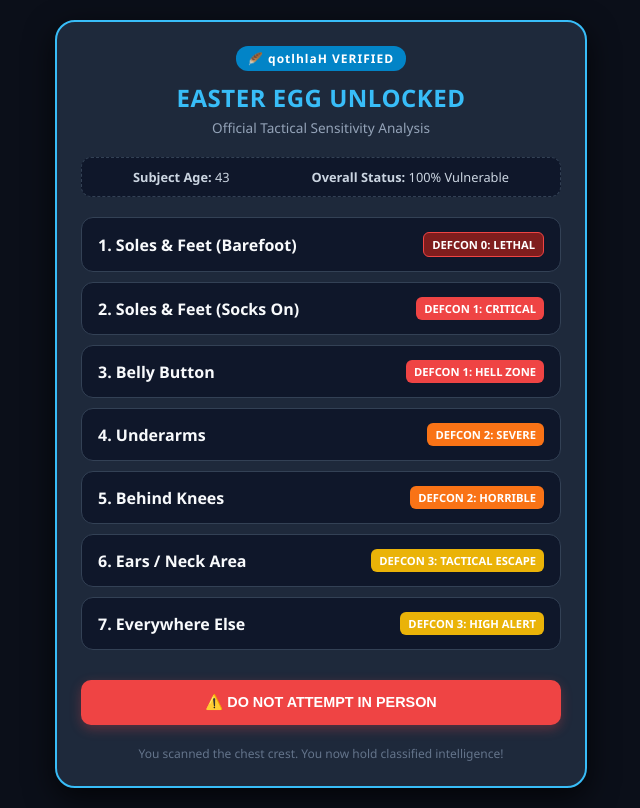
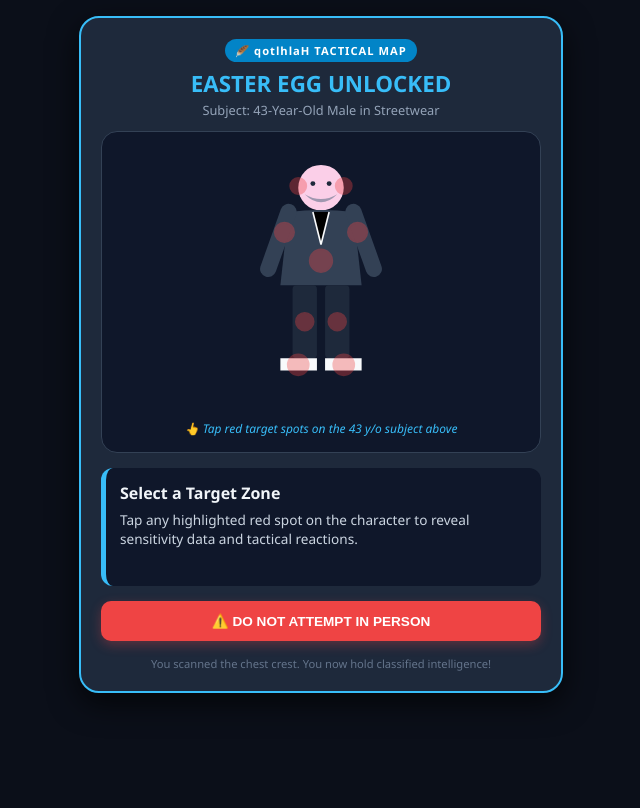
Before and after one commit to qotlhlaH/main, a plain HTML site: page index.html in a window 1280 px wide. Shown: the whole page, without its empty margins (319-959 px from the left). Drawn offline with Linux system fonts and the light colour scheme.

Commit message:
Update index.html

```diff
--- a/index.html
+++ b/index.html
@@ -3,22 +3,22 @@
 <head>
     <meta charset="UTF-8">
     <meta name="viewport" content="width=device-width, initial-scale=1.0">
-    <title>CLASSIFIED: qotlhlaH Subject Assessment</title>
+    <title>CLASSIFIED: qotlhlaH Subject Map</title>
     <style>
         body {
-            font-family: 'Segoe UI', Roboto, Helvetica, Arial, sans-serif;
+            font-family: 'Segoe UI', Roboto, sans-serif;
             background-color: #0b0f19;
             color: #f8fafc;
             margin: 0;
-            padding: 20px;
+            padding: 16px;
             display: flex;
             justify-content: center;
         }
         .container {
-            max-width: 480px;
+            max-width: 440px;
             width: 100%;
             background: #1e293b;
-            padding: 24px;
+            padding: 20px;
             border-radius: 20px;
             box-shadow: 0 10px 30px rgba(0,0,0,0.7);
             border: 2px solid #38bdf8;
@@ -28,194 +28,140 @@
             display: inline-block;
             background: #0284c7;
             color: #fff;
-            font-size: 0.75rem;
+            font-size: 0.7rem;
             font-weight: bold;
-            padding: 4px 12px;
+            padding: 4px 10px;
             border-radius: 12px;
             letter-spacing: 1px;
-            margin-bottom: 10px;
+            margin-bottom: 6px;
         }
-        h1 { color: #38bdf8; margin: 0 0 4px 0; font-size: 1.5rem; letter-spacing: 0.5px; }
-        p.subtitle { color: #94a3b8; font-size: 0.85rem; margin-top: 0; margin-bottom: 20px; }
+        h1 { color: #38bdf8; margin: 0 0 2px 0; font-size: 1.4rem; }
+        p.subtitle { color: #94a3b8; font-size: 0.8rem; margin-top: 0; margin-bottom: 12px; }
 
-        .spec-box {
+        /* Character Canvas Container */
+        .character-box {
+            position: relative;
             background: #0f172a;
-            border-radius: 10px;
-            padding: 10px;
-            font-size: 0.8rem;
-            color: #cbd5e1;
-            margin-bottom: 20px;
-            border: 1px dashed #334155;
-            display: flex;
-            justify-content: space-around;
+            border-radius: 16px;
+            padding: 15px;
+            border: 1px solid #334155;
+            margin-bottom: 15px;
         }
 
-        .spot-card {
-            background: #0f172a;
-            margin: 10px 0;
-            border-radius: 12px;
-            overflow: hidden;
-            border: 1px solid #334155;
+        /* SVG Touch Target Styles */
+        .target-zone {
+            fill: #ef4444;
+            opacity: 0.35;
             cursor: pointer;
             transition: all 0.2s ease;
+            stroke: #ef4444;
+            stroke-width: 2;
         }
-        .spot-card:hover { border-color: #38bdf8; }
-
-        .card-header {
-            padding: 14px 16px;
-            display: flex;
-            justify-content: space-between;
-            align-items: center;
-            font-weight: bold;
+        .target-zone:hover, .target-zone.active {
+            fill: #38bdf8;
+            stroke: #38bdf8;
+            opacity: 0.8;
+            filter: drop-shadow(0 0 8px #38bdf8);
         }
 
-        .threat-badge {
-            padding: 4px 8px;
-            font-size: 0.7rem;
-            border-radius: 6px;
-            color: #fff;
-        }
-        .bg-apocalypse { background: #7f1d1d; border: 1px solid #ef4444; }
-        .bg-critical { background: #ef4444; }
-        .bg-high { background: #f97316; }
-        .bg-medium { background: #eab308; }
-
-        .card-body {
-            max-height: 0;
-            overflow: hidden;
-            padding: 0 16px;
-            background: #1e293b;
+        /* Info Display Card */
+        .info-card {
+            background: #0f172a;
+            border-radius: 12px;
+            padding: 14px;
             text-align: left;
+            border-left: 5px solid #38bdf8;
+            min-height: 90px;
             font-size: 0.85rem;
             color: #cbd5e1;
-            transition: max-height 0.3s ease, padding 0.3s ease;
+        }
+        .info-card h3 { margin: 0 0 6px 0; color: #f1f5f9; font-size: 1rem; }
+
+        .hint-text {
+            font-size: 0.75rem;
+            color: #38bdf8;
+            margin-top: 8px;
+            font-style: italic;
         }
 
-        .spot-card.active .card-body {
-            max-height: 180px;
-            padding: 12px 16px;
-        }
-
-        .detail-row { margin: 6px 0; }
-        .detail-row b { color: #f1f5f9; }
-
         .alarm-btn {
-            margin-top: 20px;
+            margin-top: 15px;
             width: 100%;
-            padding: 14px;
+            padding: 12px;
             background: #ef4444;
             color: white;
             border: none;
             border-radius: 10px;
             font-weight: bold;
-            font-size: 0.9rem;
+            font-size: 0.85rem;
             cursor: pointer;
-            transition: transform 0.1s, background 0.2s;
             box-shadow: 0 4px 12px rgba(239, 68, 68, 0.3);
         }
         .alarm-btn:active { transform: scale(0.98); }
-        .alarm-btn:hover { background: #dc2626; }
-
-        .footer { margin-top: 20px; font-size: 0.75rem; color: #64748b; }
+        .footer { margin-top: 15px; font-size: 0.7rem; color: #64748b; }
     </style>
 </head>
 <body>
 
 <div class="container">
-    <span class="badge-header">🪶 qotlhlaH VERIFIED</span>
+    <span class="badge-header">🪶 qotlhlaH TACTICAL MAP</span>
     <h1>EASTER EGG UNLOCKED</h1>
-    <p class="subtitle">Official Tactical Sensitivity Analysis</p>
+    <p class="subtitle">Subject: 43-Year-Old Male in Streetwear</p>
 
-    <div class="spec-box">
-        <span><b>Subject Age:</b> 43</span>
-        <span><b>Overall Status:</b> 100% Vulnerable</span>
+    <div class="character-box">
+        <!-- Cartoon Streetwear SVG Character -->
+        <svg viewBox="0 0 200 320" width="100%" height="260" xmlns="http://www.w3.org/2000/svg">
+            <!-- Head & Stubble -->
+            <circle cx="100" cy="50" r="28" fill="#fbcfe8" />
+            <path d="M 80 58 Q 100 78 120 58 Q 100 70 80 58" fill="#64748b" opacity="0.6" /> <!-- Beard stubble -->
+            <circle cx="90" cy="45" r="3" fill="#1e293b" /> <!-- Eyes -->
+            <circle cx="110" cy="45" r="3" fill="#1e293b" />
+
+            <!-- Streetwear Hoodie Body -->
+            <path d="M 60 80 Q 100 75 140 80 L 150 170 L 50 170 Z" fill="#334155" />
+            <path d="M 90 80 L 100 120 L 110 80" fill="#none" stroke="#f8fafc" stroke-width="2" /> <!-- Drawstrings -->
+
+            <!-- Arms -->
+            <path d="M 60 80 L 35 150" stroke="#334155" stroke-width="20" stroke-linecap="round" />
+            <path d="M 140 80 L 165 150" stroke="#334155" stroke-width="20" stroke-linecap="round" />
+
+            <!-- Pants / Joggers -->
+            <rect x="65" y="170" width="30" height="90" fill="#1e293b" rx="5" />
+            <rect x="105" y="170" width="30" height="90" fill="#1e293b" rx="5" />
+
+            <!-- Sneakers -->
+            <path d="M 50 260 L 95 260 L 95 275 L 50 275 Z" fill="#f8fafc" rx="3" />
+            <path d="M 105 260 L 150 260 L 150 275 L 105 275 Z" fill="#f8fafc" rx="3" />
+
+            <!-- INTERACTIVE TOUCH TARGET ZONES (Red Glowing Dots) -->
+
+            <!-- 1. Ears/Neck Zone -->
+            <circle class="target-zone" cx="72" cy="48" r="10" onclick="showZone('ears')" />
+            <circle class="target-zone" cx="128" cy="48" r="10" onclick="showZone('ears')" />
+
+            <!-- 2. Underarms Zone -->
+            <circle class="target-zone" cx="55" cy="105" r="12" onclick="showZone('underarms')" />
+            <circle class="target-zone" cx="145" cy="105" r="12" onclick="showZone('underarms')" />
+
+            <!-- 3. Belly Button Zone -->
+            <circle class="target-zone" cx="100" cy="140" r="14" onclick="showZone('belly')" />
+
+            <!-- 4. Behind Knees Zone -->
+            <circle class="target-zone" cx="80" cy="215" r="11" onclick="showZone('knees')" />
+            <circle class="target-zone" cx="120" cy="215" r="11" onclick="showZone('knees')" />
+
+            <!-- 5. Feet (Socks On vs Off) Zone -->
+            <circle class="target-zone" cx="72" cy="268" r="13" onclick="showZone('feet')" />
+            <circle class="target-zone" cx="128" cy="268" r="13" onclick="showZone('feet')" />
+        </svg>
+
+        <div class="hint-text">👆 Tap red target spots on the 43 y/o subject above</div>
     </div>
 
-    <!-- Zone 1: Feet (Socks Off) -->
-    <div class="spot-card" onclick="toggleCard(this)">
-        <div class="card-header">
-            <span>1. Soles & Feet (Barefoot)</span>
-            <span class="threat-badge bg-apocalypse">DEFCON 0: LETHAL</span>
-        </div>
-        <div class="card-body">
-            <div class="detail-row"><b>Condition:</b> Socks OFF</div>
-            <div class="detail-row"><b>Sensory Impact:</b> Catastrophic. High-pitched screaming, total loss of motor control, immediate death.</div>
-            <div class="detail-row"><b>Countermeasures:</b> None available. Put the socks back on!</div>
-        </div>
-    </div>
-
-    <!-- Zone 2: Feet (Socks On) -->
-    <div class="spot-card" onclick="toggleCard(this)">
-        <div class="card-header">
-            <span>2. Soles & Feet (Socks On)</span>
-            <span class="threat-badge bg-critical">DEFCON 1: CRITICAL</span>
-        </div>
-        <div class="card-body">
-            <div class="detail-row"><b>Condition:</b> Socks ON (Slow Tickles)</div>
-            <div class="detail-row"><b>Sensory Impact:</b> Maximum psychological collapse. Triggers total loss of mind and sanity.</div>
-            <div class="detail-row"><b>Effective Weapon:</b> Slow, precise feather/finger motion.</div>
-        </div>
-    </div>
-
-    <!-- Zone 3: Belly Button -->
-    <div class="spot-card" onclick="toggleCard(this)">
-        <div class="card-header">
-            <span>3. Belly Button</span>
-            <span class="threat-badge bg-critical">DEFCON 1: HELL ZONE</span>
-        </div>
-        <div class="card-body">
-            <div class="detail-row"><b>Sensitivity:</b> 10/10</div>
-            <div class="detail-row"><b>Sensory Impact:</b> Absolute agony/torture response.</div>
-            <div class="detail-row"><b>Reflex:</b> Immediate violent twisting and defensive shielding.</div>
-        </div>
-    </div>
-
-    <!-- Zone 4: Underarms -->
-    <div class="spot-card" onclick="toggleCard(this)">
-        <div class="card-header">
-            <span>4. Underarms</span>
-            <span class="threat-badge bg-high">DEFCON 2: SEVERE</span>
-        </div>
-        <div class="card-body">
-            <div class="detail-row"><b>Sensitivity:</b> 8.5/10</div>
-            <div class="detail-row"><b>Sensory Impact:</b> Uncontrollable loud laughing fits. Causes total loss of physical strength (going weak).</div>
-        </div>
-    </div>
-
-    <!-- Zone 5: Behind Knees -->
-    <div class="spot-card" onclick="toggleCard(this)">
-        <div class="card-header">
-            <span>5. Behind Knees</span>
-            <span class="threat-badge bg-high">DEFCON 2: HORRIBLE</span>
-        </div>
-        <div class="card-body">
-            <div class="detail-row"><b>Sensitivity:</b> 8/10</div>
-            <div class="detail-row"><b>Sensory Impact:</b> Deep discomfort, intense twitching, immediate leg buckling.</div>
-        </div>
-    </div>
-
-    <!-- Zone 6: Ears -->
-    <div class="spot-card" onclick="toggleCard(this)">
-        <div class="card-header">
-            <span>6. Ears / Neck Area</span>
-            <span class="threat-badge bg-medium">DEFCON 3: TACTICAL ESCAPE</span>
-        </div>
-        <div class="card-body">
-            <div class="detail-row"><b>Hazard Weapon:</b> Tongue / Soft Whispers in Ear</div>
-            <div class="detail-row"><b>Sensory Impact:</b> Instant sensory overload. Triggers overwhelming urge to bolt out of the room.</div>
-        </div>
-    </div>
-
-    <!-- Zone 7: Global Vulnerability -->
-    <div class="spot-card" onclick="toggleCard(this)">
-        <div class="card-header">
-            <span>7. Everywhere Else</span>
-            <span class="threat-badge bg-medium">DEFCON 3: HIGH ALERT</span>
-        </div>
-        <div class="card-body">
-            <div class="detail-row"><b>Coverage:</b> 100% Body Surface</div>
-            <div class="detail-row"><b>Status:</b> Zero non-ticklish safe zones detected on this 43-year-old frame. Proceed at your own risk!</div>
-        </div>
+    <!-- Dynamic Detail Box -->
+    <div class="info-card" id="info-box">
+        <h3>Select a Target Zone</h3>
+        <div>Tap any highlighted red spot on the character to reveal sensitivity data and tactical reactions.</div>
     </div>
 
     <button class="alarm-btn" onclick="triggerAlert()">⚠️ DO NOT ATTEMPT IN PERSON</button>
@@ -226,8 +172,38 @@
 </div>
 
 <script>
-    function toggleCard(card) {
-        card.classList.toggle('active');
+    const zoneData = {
+        'feet': {
+            title: '1. Soles & Feet (CRITICAL HAZARD)',
+            desc: '<b>Socks ON:</b> Slow tickles trigger total psychological collapse and loss of mind.<br><b>Socks OFF:</b> High-pitched screaming, total motor failure, immediate death response.'
+        },
+        'belly': {
+            title: '2. Belly Button (DEFCON 1: HELL)',
+            desc: '<b>Sensitivity:</b> 10/10<br><b>Reaction:</b> Absolute torture zone. Immediate violent twisting, squirming, and defensive elbow shielding.'
+        },
+        'underarms': {
+            title: '3. Underarms (DEFCON 2)',
+            desc: '<b>Sensitivity:</b> 8.5/10<br><b>Reaction:</b> Causes loud, uncontrollable laughing fits and causes the subject to lose physical muscle strength.'
+        },
+        'knees': {
+            title: '4. Behind Knees (DEFCON 2)',
+            desc: '<b>Sensitivity:</b> 8/10<br><b>Reaction:</b> Horrible discomfort zone. Triggers intense twitching and immediate leg-buckling.'
+        },
+        'ears': {
+            title: '5. Ears & Neck (DEFCON 3)',
+            desc: '<b>Hazard:</b> Whispers / Tongue in ear.<br><b>Reaction:</b> Instant sensory overload. Triggers an overwhelming urge to escape the room immediately.'
+        }
+    };
+
+    function showZone(zoneKey) {
+        // Highlight active target
+        document.querySelectorAll('.target-zone').forEach(el => el.classList.remove('active'));
+        event.target.classList.add('active');
+
+        // Update card text
+        const data = zoneData[zoneKey];
+        const box = document.getElementById('info-box');
+        box.innerHTML = `<h3>${data.title}</h3><div>${data.desc}</div>`;
     }
 
     function triggerAlert() {
```
